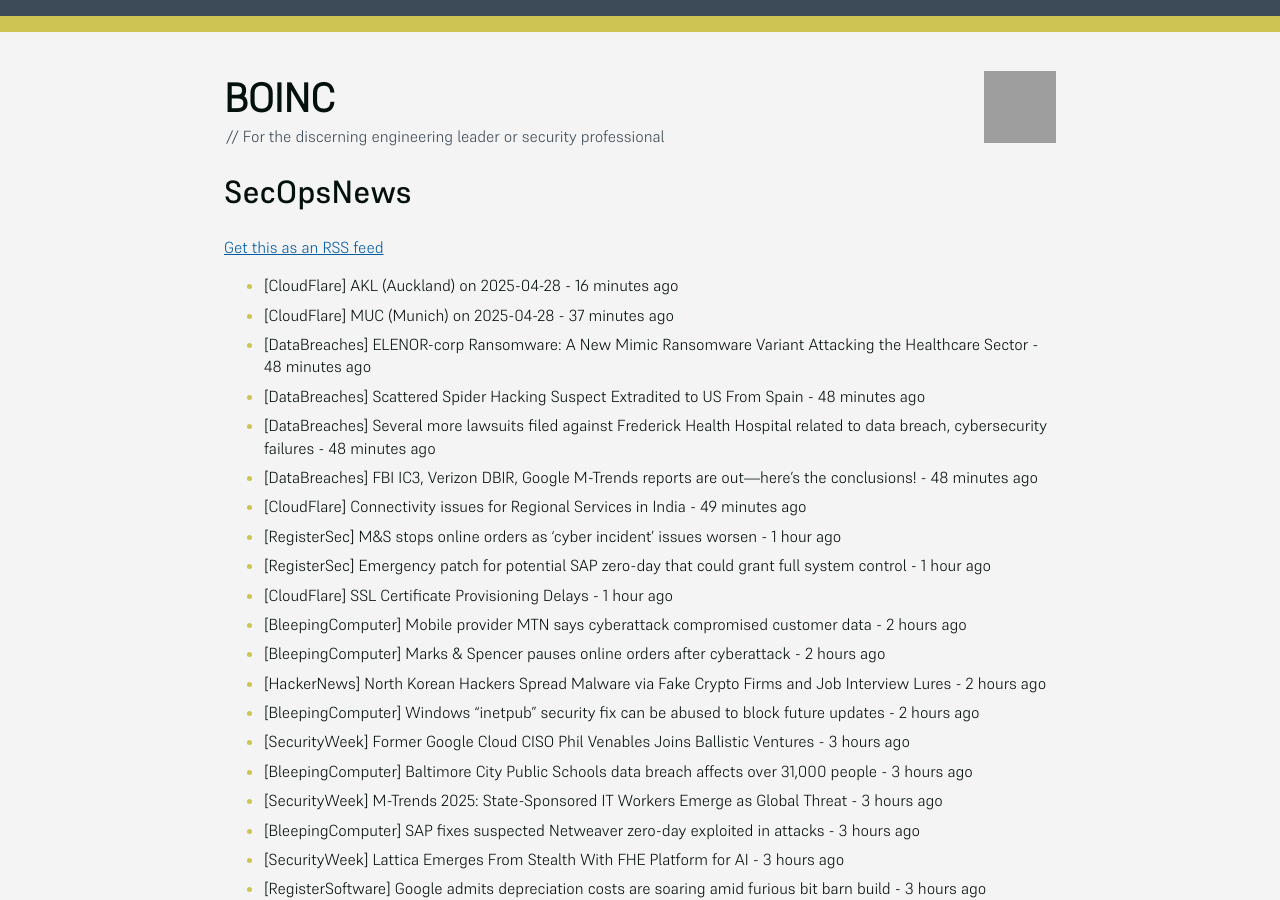
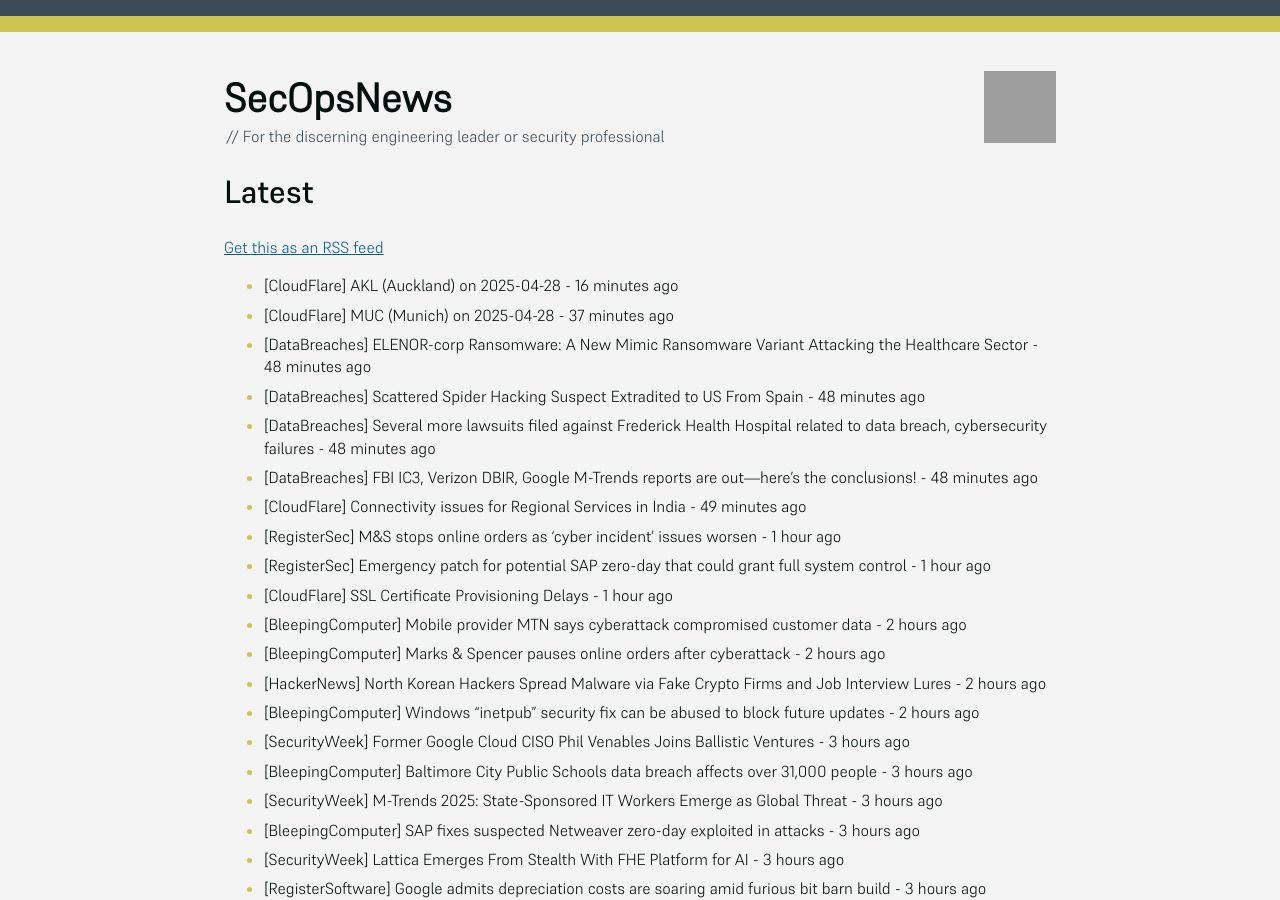
Before and after one commit to SecOpsNews/news, a Jekyll site: the page built from index.md, in a window 1280 px wide and 900 px high. Built offline with Jekyll 4.4.1, drawn with Linux system fonts in a browser that asks for light colours; grey boxes are pictures that could not be loaded.

Commit message:
updates
Signed-off-by: mat-0 <Github@thechels.uk>

```diff
--- a/_layouts/index.html
+++ b/_layouts/index.html
@@ -34,7 +34,7 @@
                         </li>
                     </ul>
                     <div class="blog-title">
-                        BOINC
+                        SecOpsNews
                     </div>
                     <div class="blog-image"></div>
                     <p class="blog-slogan">
@@ -42,7 +42,7 @@
                     </p>
                 </header>
                 <div id="main" class="content">
-                    <h1 class="post-title">SecOpsNews</h1>
+                    <h1 class="post-title">Latest</h1>
                     {{ content }}
                 </div>
     </body>
```
Also changed, not shown: .github/workflows/generator.yml.
